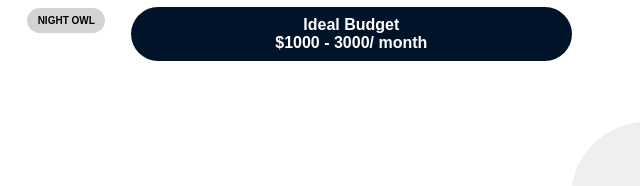
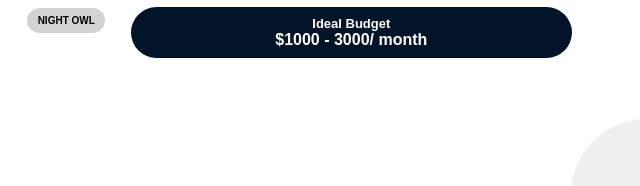
Before and after one commit to carsonjan/Argon-HelloHacks2025, a plain HTML site: page home.html in a window 1280 px wide. Shown: the part 494-680 px from the top of the page, 473-1113 px from the left. Drawn offline with Linux system fonts and the light colour scheme.

Commit message:
shrink fontHead size

```diff
--- a/home.html
+++ b/home.html
@@ -38,7 +38,7 @@
                 <img id="img3" src="https://images.steelcase.com/image/upload/c_fill,q_auto,f_auto,h_900,w_1600/v1567243086/6130_1000.jpg">
             </div>
             <div id="rent" class="bluePillBox">
-                <div class="rentHeader">Ideal Budget</div>
+                <div id="rentHead">Ideal Budget</div>
                 $1000 - 3000/ month
             </div>
         </div>
--- a/homeScript.js
+++ b/homeScript.js
@@ -10,5 +10,8 @@ function buildPostings() {};
 // remove the current posting from postings, move to next card
 function nextCard() {};
 
+// render first in line posting's data onto screen
+function renderCurrentPosting() {};
+
 // show details for this posting
 function showPostingDetails(Posting) {};
--- a/homeStyle.css
+++ b/homeStyle.css
@@ -99,7 +99,9 @@
     border-radius: 20%;
 }
 
-#r
+#rentHead {
+    font-size: small;
+}
 
 #rent {
     text-align: center;
```
